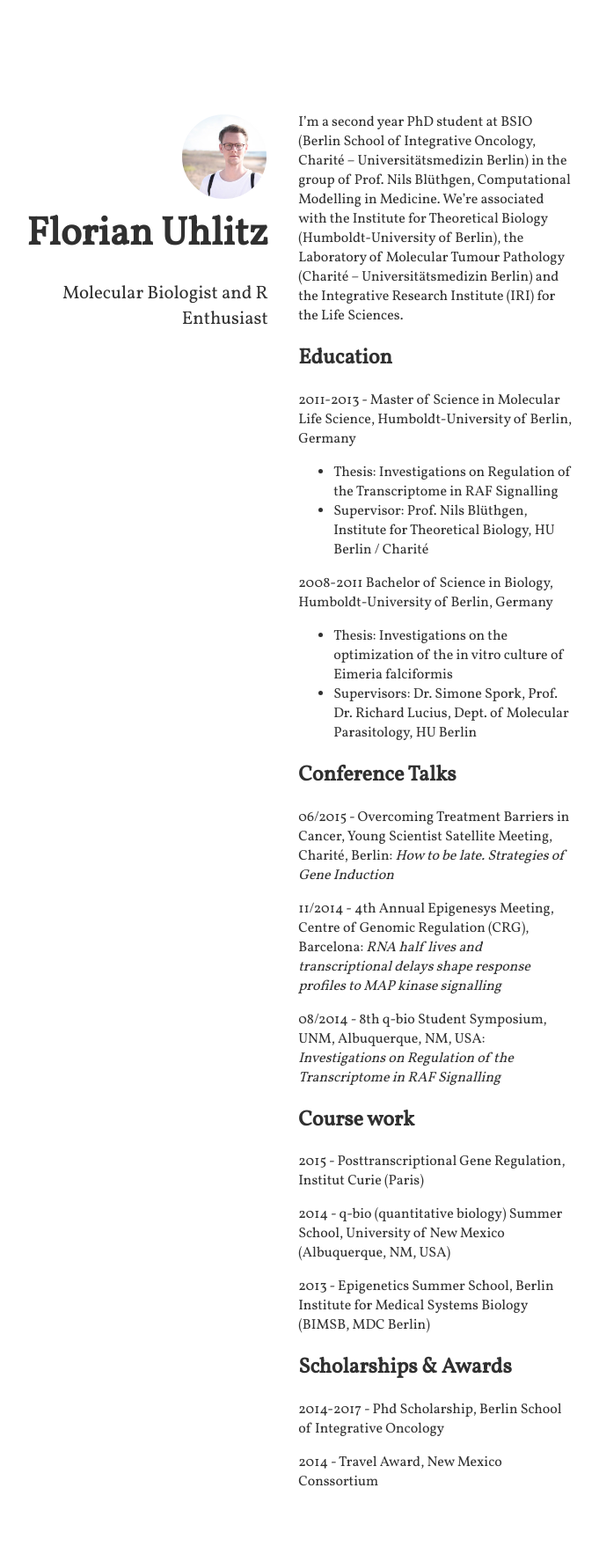
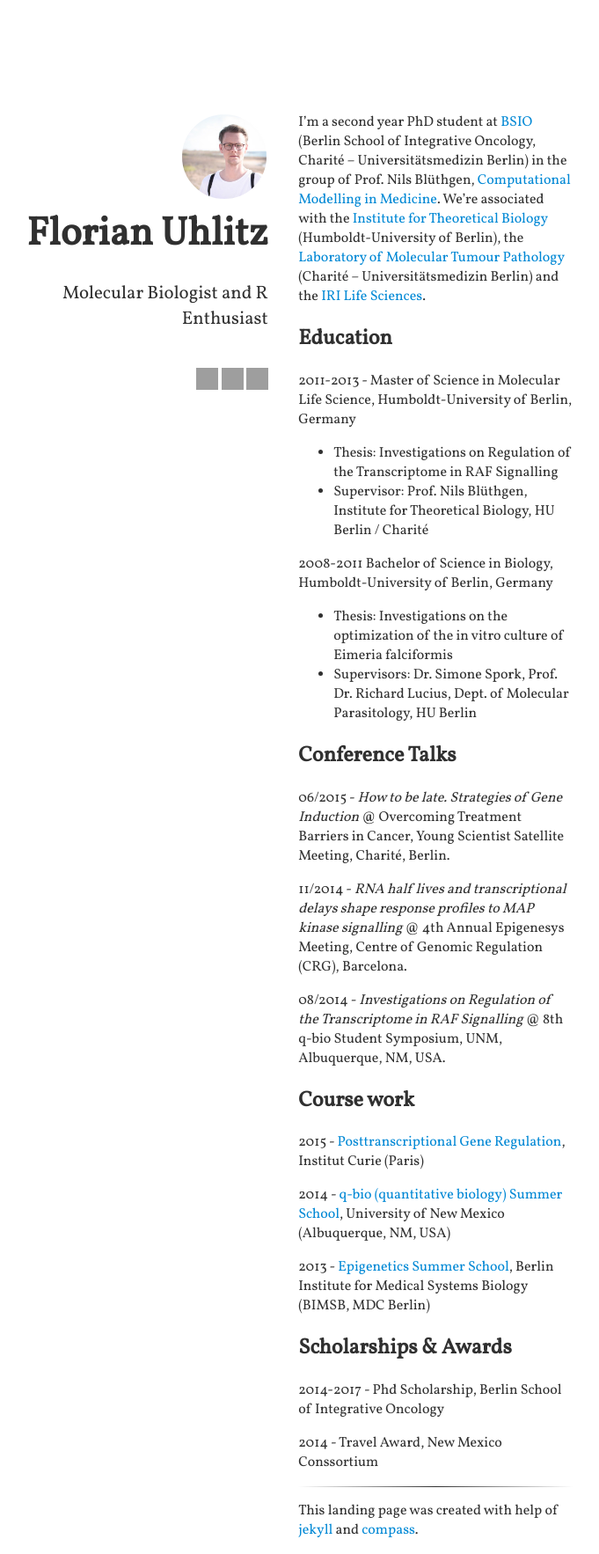
Before and after one commit to uhlitz/uhlitz.github.io, a Jekyll site: the page built from index.html, in a window 1280 px wide. Shown: the whole page at 88% size, without its empty margins (328-1009 px from the left). Built offline with Jekyll 4.4.1, drawn with Linux system fonts in a browser that asks for light colours; nearby versions of some CDN libraries; before the commit the page ends 1711 px from its top, so only the background shows below that; grey boxes are pictures that could not be loaded.

Commit message:
social buttons

```diff
--- a/_includes/my_content.md
+++ b/_includes/my_content.md
@@ -1,6 +1,6 @@
 
 
-I'm a	second year PhD student at BSIO (Berlin School of Integrative Oncology, Charité – Universitätsmedizin Berlin) in the group of Prof. Nils Blüthgen, Computational Modelling in Medicine. We're associated with the Institute for Theoretical Biology (Humboldt-University of Berlin), the Laboratory of Molecular Tumour Pathology (Charité – Universitätsmedizin Berlin) and the Integrative Research Institute (IRI) for the Life Sciences.
+I'm a	second year PhD student at [BSIO](http://bsio-cancerschool.de) (Berlin School of Integrative Oncology, Charité – Universitätsmedizin Berlin) in the group of Prof. Nils Blüthgen, [Computational Modelling in Medicine](http://sys-bio.net/). We're associated with the [Institute for Theoretical Biology](https://itb.biologie.hu-berlin.de/wiki/) (Humboldt-University of Berlin), the [Laboratory of Molecular Tumour Pathology](http://mtp.charite.de/) (Charité – Universitätsmedizin Berlin) and the [IRI Life Sciences](http://www.iri-lifesciences.de/en/home.html).
 
 ## Education
 
@@ -16,22 +16,26 @@ I'm a	second year PhD student at BSIO (Berlin School of Integrative Oncology, Ch
 
 ## Conference Talks
 
-06/2015	- Overcoming Treatment Barriers in Cancer, Young Scientist Satellite Meeting, Charité, Berlin: _How to be late. Strategies of Gene Induction_
+06/2015	-  _How to be late. Strategies of Gene Induction_ @ Overcoming Treatment Barriers in Cancer, Young Scientist Satellite Meeting, Charité, Berlin.
 
-11/2014	- 4th Annual Epigenesys Meeting, Centre of Genomic Regulation (CRG), Barcelona: _RNA half lives and transcriptional delays shape response profiles to MAP kinase signalling_
+11/2014	- _RNA half lives and transcriptional delays shape response profiles to MAP kinase signalling_ @ 4th Annual Epigenesys Meeting, Centre of Genomic Regulation (CRG), Barcelona.
 
-08/2014	- 8th q-bio Student Symposium, UNM, Albuquerque, NM, USA: _Investigations on Regulation of the Transcriptome in RAF Signalling_
+08/2014	- _Investigations on Regulation of the Transcriptome in RAF Signalling_ @ 8th q-bio Student Symposium, UNM, Albuquerque, NM, USA.
 
 ## Course work
 
-2015 - Posttranscriptional Gene Regulation, Institut Curie (Paris)
+2015 - [Posttranscriptional Gene Regulation](http://enseignement.curie.fr/en/content/1st-course-post-transcriptional-gene-regulation-mechanisms-heart-networks-2014), Institut Curie (Paris)
 
-2014 - q-bio (quantitative biology) Summer School, University of New Mexico (Albuquerque, NM, USA)
+2014 - [q-bio (quantitative biology) Summer School](http://q-bio.org/wiki/The_Eighth_q-bio_Summer_School), University of New Mexico (Albuquerque, NM, USA)
 
-2013 - Epigenetics Summer School, Berlin Institute for Medical Systems Biology (BIMSB, MDC Berlin)
+2013 - [Epigenetics Summer School](), Berlin Institute for Medical Systems Biology (BIMSB, MDC Berlin)
 
 ## Scholarships & Awards
 
 2014-2017	- Phd Scholarship, Berlin School of Integrative Oncology
 
 2014 - Travel Award, New Mexico Conssortium
+
+---
+
+This landing page was created with help of [jekyll](http://jekyllrb.com/) and [compass](https://github.com/excentris/compass).
--- a/index.html
+++ b/index.html
@@ -16,6 +16,14 @@ layout: base
         {% if site.compass.tagline %}
         <div class="tagline-container"><p>{{ site.compass.tagline }}</p></div>
         {% endif %}
+        <div>
+          <a href="https://de.linkedin.com/in/uhlitz">
+            <img src="images/social/LinkedIn.png" width="25vp" height="25vp"></a>
+          <a href="https://www.researchgate.net/profile/Florian_Uhlitz">
+            <img src="images/social/ResearchGate.png" width="25vp" height="25vp"></a>
+          <a href="https://github.com/uhlitz">
+            <img src="images/social/GitHub.png" width="25vp" height="25vp"></a>
+        </div>
     </header>
     <main>
       {% if site.compass.include_content %}
```
